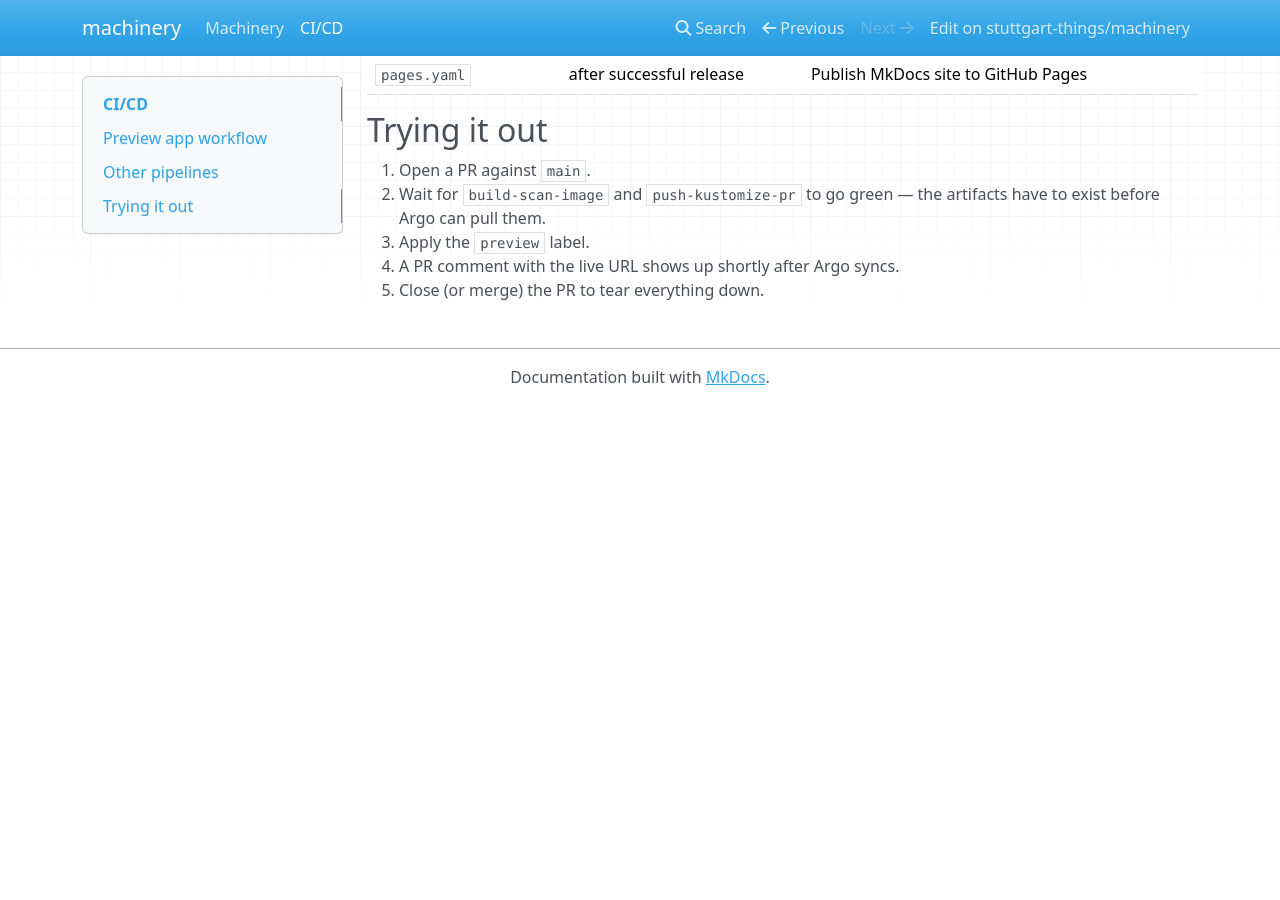
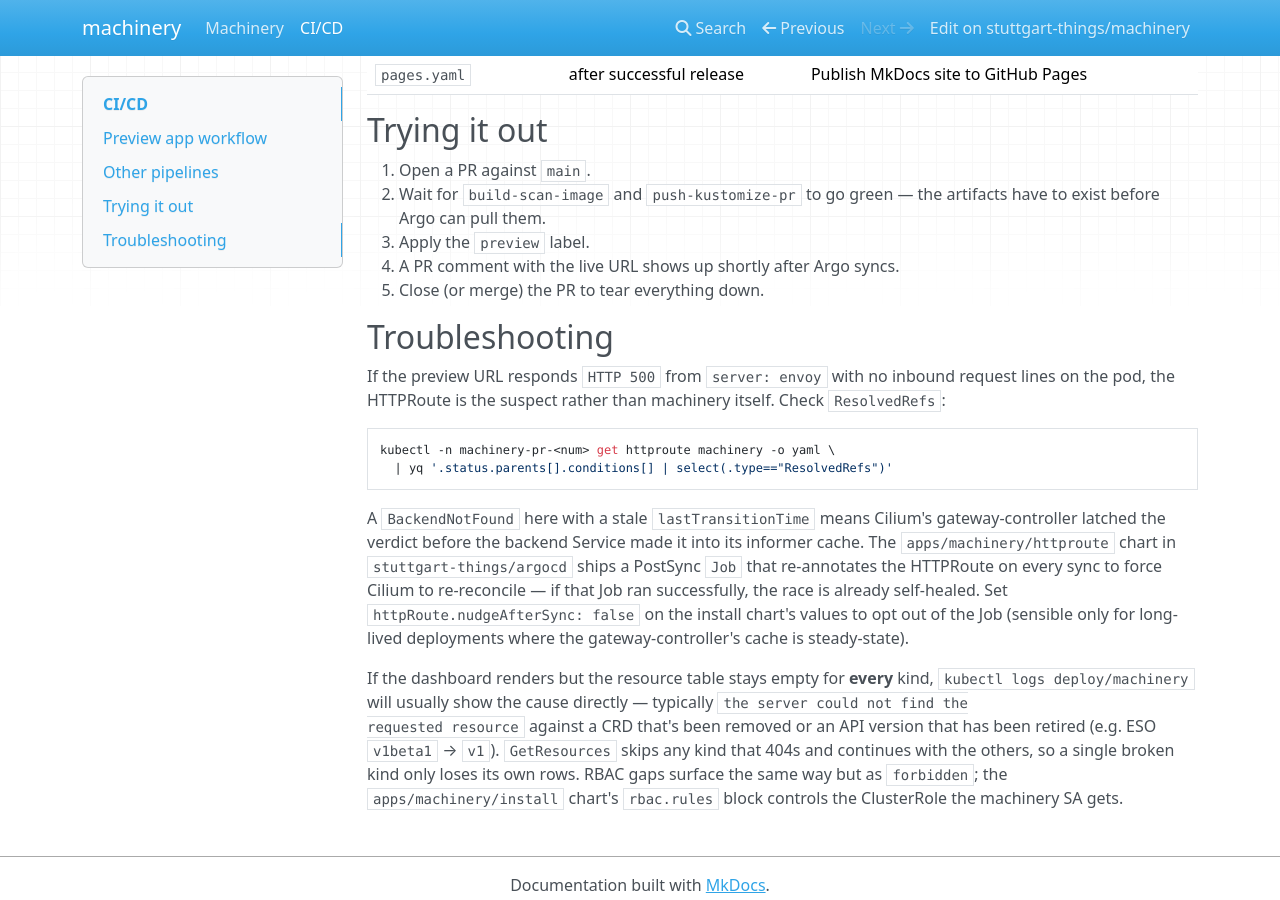
Before and after one commit to stuttgart-things/machinery, an MkDocs documentation site: the page built from docs/ci-cd.md, in a window 1280 px wide and 900 px high, scrolled down 2142 px. Built offline with MkDocs 1.6.1, drawn with Linux system fonts in a browser that asks for light colours; nearby versions of some CDN libraries; before the commit the page ends 2547 px from its top, so only the background shows below that.

Commit message:
docs(ci): troubleshooting notes for preview env 500s and empty tables
Two failure modes hit machinery-pr-64/65 today and weren't
self-evident from the existing docs. Capture them inline so the
next debugger goes straight to ResolvedRefs / pod logs instead of
chasing the gateway config or RBAC.

- Envoy 500 with no pod traffic ⇒ HTTPRoute ResolvedRefs check;
  note the PostSync nudge hook that auto-resolves it and the
  opt-out switch for steady-state deployments.
- Dashboard renders but every row is empty ⇒ pod logs; explain
  that GetResources skips per-kind 404s now (so one broken kind
  is local damage, not a full blackout) and point at where the
  RBAC ClusterRole is configured.

Co-Authored-By: Claude Opus 4.7 (1M context) <noreply@anthropic.com>

````diff
--- a/docs/ci-cd.md
+++ b/docs/ci-cd.md
@@ -115,3 +115,36 @@ own once the PR drops out of the generator's result set.
 3. Apply the `preview` label.
 4. A PR comment with the live URL shows up shortly after Argo syncs.
 5. Close (or merge) the PR to tear everything down.
+
+## Troubleshooting
+
+If the preview URL responds `HTTP 500` from `server: envoy` with
+no inbound request lines on the pod, the HTTPRoute is the suspect
+rather than machinery itself. Check `ResolvedRefs`:
+
+```
+kubectl -n machinery-pr-<num> get httproute machinery -o yaml \
+  | yq '.status.parents[].conditions[] | select(.type=="ResolvedRefs")'
+```
+
+A `BackendNotFound` here with a stale `lastTransitionTime` means
+Cilium's gateway-controller latched the verdict before the backend
+Service made it into its informer cache. The
+`apps/machinery/httproute` chart in `stuttgart-things/argocd` ships
+a PostSync `Job` that re-annotates the HTTPRoute on every sync to
+force Cilium to re-reconcile — if that Job ran successfully, the
+race is already self-healed. Set
+`httpRoute.nudgeAfterSync: false` on the install chart's values to
+opt out of the Job (sensible only for long-lived deployments where
+the gateway-controller's cache is steady-state).
+
+If the dashboard renders but the resource table stays empty for
+**every** kind, `kubectl logs deploy/machinery` will usually show
+the cause directly — typically `the server could not find the
+requested resource` against a CRD that's been removed or an API
+version that has been retired (e.g. ESO `v1beta1` → `v1`).
+`GetResources` skips any kind that 404s and continues with the
+others, so a single broken kind only loses its own rows. RBAC
+gaps surface the same way but as `forbidden`; the
+`apps/machinery/install` chart's `rbac.rules` block controls the
+ClusterRole the machinery SA gets.
````
